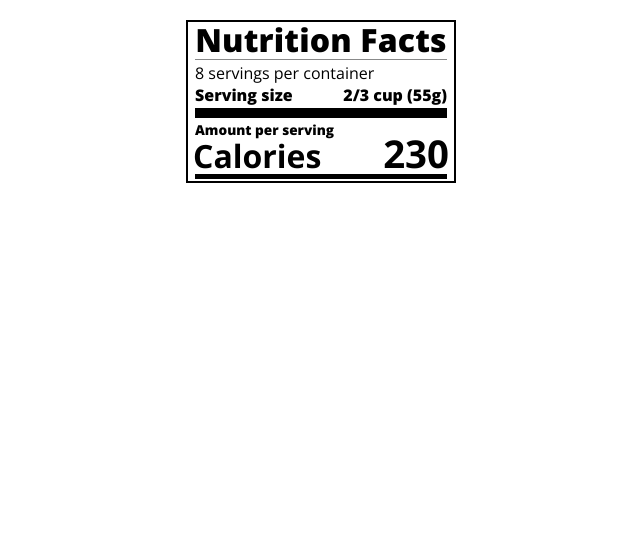
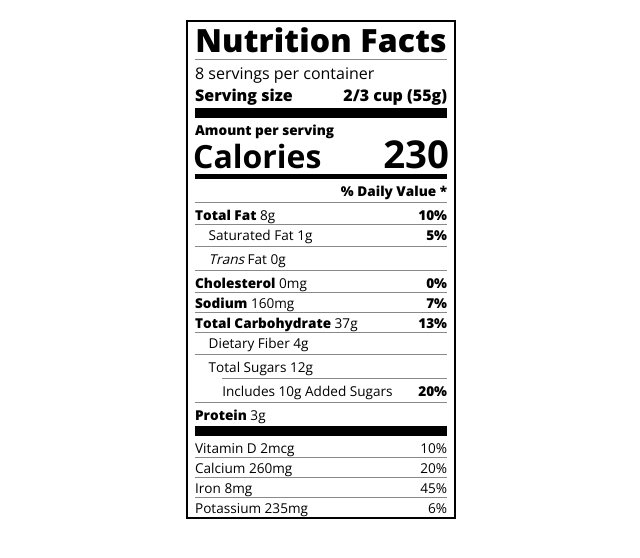
Before and after one commit to j-archives/freeCodeCamp-codes, a plain HTML site: page ResponsiveWebDesign/NutritionLabel/index.html in a window 1280 px wide. Shown: the whole page, without its empty margins (319-959 px from the left). Drawn offline with nearby package versions, Linux system fonts and the light colour scheme.

Commit message:
daily value section

```diff
--- a/ResponsiveWebDesign/NutritionLabel/index.html
+++ b/ResponsiveWebDesign/NutritionLabel/index.html
@@ -24,6 +24,30 @@
                 <span>230</span>
             </div>
             <div class="divider medium"></div>
+            <div class="daily-value small-text">
+                <p class="bold right no-divider">% Daily Value *</p>
+                <div class="divider"></div>
+                <p><span><span class="bold">Total Fat</span> 8g</span><span class="bold">10%</span></p>
+                <p class="indent no-divider"><span>Saturated Fat 1g</span><span class="bold">5%</span></p>
+                <div class="divider"></div>
+                <p class="indent no-divider"><span><i>Trans</i> Fat 0g</span></p>
+                <div class="divider"></div>
+                <p><span><span class="bold">Cholesterol</span> 0mg</span><span class="bold">0%</span></p>
+                <p><span><span class="bold">Sodium</span> 160mg</span><span class="bold">7%</span></p>
+                <p><span><span class="bold">Total Carbohydrate</span> 37g</span><span class="bold">13%</span></p>
+                <p class="indent no-divider"><span>Dietary Fiber 4g</span></p>
+                <div class="divider"></div>
+                <p class="indent no-divider"><span>Total Sugars 12g</span></p>
+                <div class="double-indent divider"></div>
+                <p class="double-indent no-divider">Includes 10g Added Sugars <span class="bold">20%</span></p>
+                <div class="divider"></div>
+                <p class="no-divider"><span><span class="bold">Protein</span> 3g</span></p>
+                <div class="divider large"></div>
+                <p>Vitamin D 2mcg <span>10%</span></p>
+                <p>Calcium 260mg <span>20%</span></p>
+                <p>Iron 8mg <span>45%</span></p>
+                <p class="no-divider">Potassium 235mg <span>6%</span></p>
+            </div>
         </div>
     </body>
 </html>
--- a/ResponsiveWebDesign/NutritionLabel/styles.css
+++ b/ResponsiveWebDesign/NutritionLabel/styles.css
@@ -72,3 +72,20 @@ p {
 .medium {
     height: 5px;
 }
+
+.right {
+    display: flex;
+    justify-content: flex-end;
+}
+
+.indent {
+    margin-left: 1em;
+}
+
+.daily-value p:not(.no-divider) {
+    border-bottom: 1px solid #888989;
+}
+
+.double-indent {
+    margin-left: 2em;
+}
```
